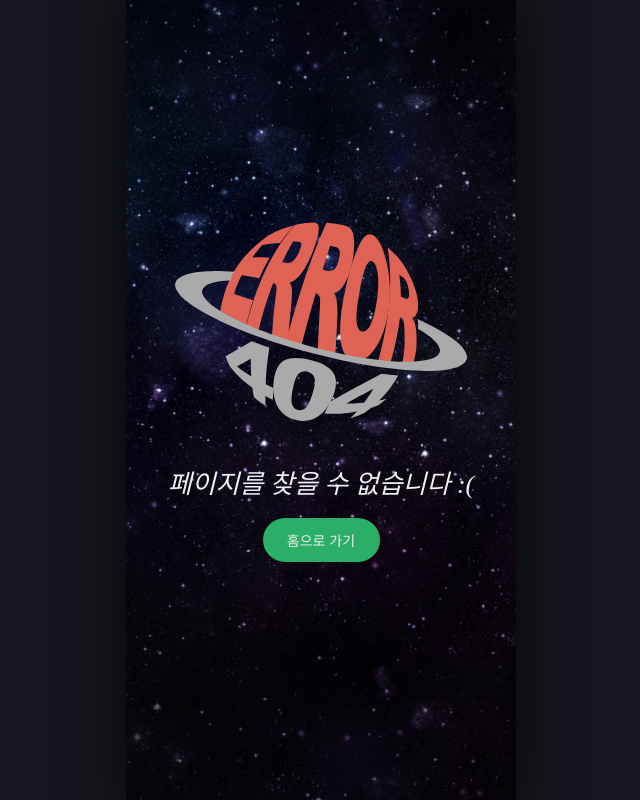
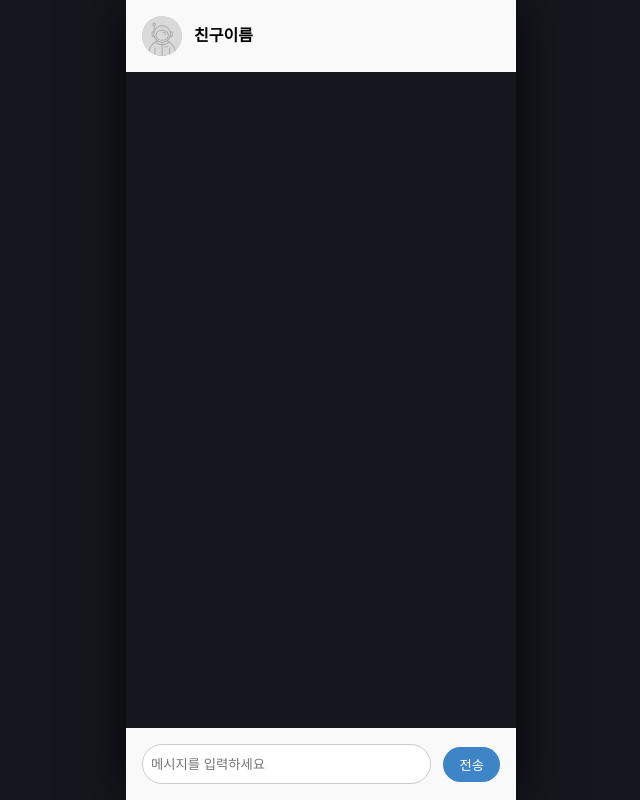
Before and after one commit to FRONTENDSCHOOL5/final-03-code-space, a React (Create React App) app: page /chat in a window 1280 px wide. Shown: the whole page, without its empty margins (319-959 px from the left). Built offline with nearby package versions, Linux system fonts and the light colour scheme; a web font is replaced by a local one; what recoil-persist would draw is missing.

Commit message:
♻️ Refactor : 메세지창 수정(#25)

```diff
--- a/src/App.js
+++ b/src/App.js
@@ -15,6 +15,7 @@ import SearchPage from './Pages/SearchPage';
 import FeedDetailPage from './Pages/FeedDetailPage';
 import ProductPage from './Pages/ProductPage';
 import NotFoundErrorPage from './Pages/NotFoundErrorPage';
+import ChatRoom from './Pages/ChatRoom';
 import Modal from './Components/Common/Modal';
 import { SMainLayout, Sbackground } from './Styles/MainLayoutStyle';
 import { AnimatePresence } from 'framer-motion';
@@ -36,6 +37,7 @@ function App() {
             <Route path="/login" element={<LoginPage />} />
             <Route path="/messagelist" element={<MessageListPage />} />
             <Route path="/message" element={<MessagePage />} />
+            <Route path="/chat" element={<ChatRoom />} />
             <Route path="/post" element={<PostPage />} />
             <Route path="/product" element={<ProductPage />} />
             <Route path="/follow" element={<FollowPage />} />
--- /dev/null
+++ b/src/Pages/ChatRoom.jsx
@@ -0,0 +1,127 @@
+import React, { useState } from 'react';
+import styled from 'styled-components';
+import profileImg from '../assets/img/profile-img.svg';
+
+const ChatRoom = () => {
+  const [message, setMessage] = useState('');
+  const [messages, setMessages] = useState([]);
+
+  const handleInputChange = (e) => {
+    setMessage(e.target.value);
+  };
+
+  const handleSendMessage = () => {
+    if (message.trim() === '') {
+      return;
+    }
+
+    const newMessage = {
+      id: Date.now(),
+      text: message,
+      isMine: true,
+    };
+
+    setMessages([...messages, newMessage]);
+    setMessage('');
+  };
+
+  return (
+    <ChatContainer>
+      <ChatHeader>
+        <ProfileImage src={profileImg} />
+        <ChatTitle>친구이름</ChatTitle>
+      </ChatHeader>
+      <ChatMessages>
+        {messages.map((msg) => (
+          <ChatMessage key={msg.id} isMine={msg.isMine}>
+            <MessageText isMine={msg.isMine}>{msg.text}</MessageText>
+          </ChatMessage>
+        ))}
+      </ChatMessages>
+      <ChatInputContainer>
+        <ChatInput
+          placeholder="메시지를 입력하세요"
+          value={message}
+          onChange={handleInputChange}
+        />
+        <SendMessageButton onClick={handleSendMessage}>
+          전송
+        </SendMessageButton>
+      </ChatInputContainer>
+    </ChatContainer>
+  );
+};
+
+// 스타일 컴포넌트 코드 생략
+
+export default ChatRoom;
+
+const ChatContainer = styled.div`
+  display: flex;
+  flex-direction: column;
+  height: 100vh;
+`;
+
+const ChatHeader = styled.div`
+  display: flex;
+  align-items: center;
+  padding: 16px;
+  background-color: #f9f9f9;
+`;
+
+const ProfileImage = styled.img`
+  width: 40px;
+  height: 40px;
+  border-radius: 50%;
+  margin-right: 12px;
+`;
+
+const ChatTitle = styled.h1`
+  font-size: 16px;
+  font-weight: bold;
+`;
+
+const ChatMessages = styled.div`
+  flex-grow: 1;
+  padding: 16px;
+  overflow-y: auto;
+`;
+
+const ChatMessage = styled.div`
+  display: flex;
+  justify-content: ${({ isMine }) => (isMine ? 'flex-end' : 'flex-start')};
+  margin-bottom: 12px;
+`;
+
+const MessageText = styled.p`
+  padding: 8px;
+  background-color: ${({ isMine }) => (isMine ? '#DCF8C6' : '#E8E8E8')};
+  border-radius: ${({ isMine }) =>
+    isMine ? '12px 0 12px 12px' : '0 12px 12px 12px'};
+`;
+
+const ChatInputContainer = styled.div`
+  display: flex;
+  align-items: center;
+  padding: 16px;
+  background-color: #f9f9f9;
+`;
+
+const ChatInput = styled.input`
+  flex-grow: 1;
+  height: 40px;
+  padding: 8px;
+  border: 1px solid #ccc;
+  border-radius: 20px;
+  outline: none;
+`;
+
+const SendMessageButton = styled.button`
+  margin-left: 12px;
+  padding: 8px 16px;
+  background-color: #3d85c6;
+  color: white;
+  border: none;
+  border-radius: 20px;
+  cursor: pointer;
+`;
--- a/src/Pages/MessagePage.jsx
+++ b/src/Pages/MessagePage.jsx
@@ -1,4 +1,4 @@
-import React, {useRef} from 'react';
+import React, { useState, useRef } from 'react';
 import styled from 'styled-components';
 import MainHeader from '../Components/Common/MainHeader';
 import uploadImg from '../assets/icons/uploadImg.svg';
@@ -7,29 +7,56 @@ import { motion } from 'framer-motion';
 
 const MessagePage = () => {
   const imgInput = useRef();
+  const [message, setMessage] = useState('');
+  const [messages, setMessages] = useState([]);
 
   // 이미지 업로드 버튼 클릭시 파일 선택 가능
   const handleClick = () => {
     imgInput.current.click();
   }
 
+  // 채팅 전송 기능
+  const handleInputChange = (e) => {
+    setMessage(e.taget.value);
+  }
+
+  const handleSendMessage = () => {
+    if(message.trim() === ''){
+      return;
+    }
+
+    const newMessage = {
+      id: Date.now(),
+      text: message,
+      isMine: true,
+    };
+
+    setMessages([...messages, newMessage]);
+    setMessage('');
+  };
+
   return (
     <>
       <MainHeader type="message" />
       <SMsgWrap>
         <SProfileImg></SProfileImg>
+        <SContentWrap>
         <SMsgContent>옷을 인생을 그러므로 없으면 것은 이상은 것은 우리의 위하여, 뿐이다. 이상의 청춘의 뼈 따뜻한 그들의 그와 약동하다. 대고, 못할 넣는 풍부하게 뛰노는 인생의 힘있다.</SMsgContent>
         <SMsgTime>10:23</SMsgTime>
+        </SContentWrap>
       </SMsgWrap>
       <SMsgWrap>
         <SProfileImg></SProfileImg>
-        <SMsgContent>어쩌고 저쩌고 이상입니다.</SMsgContent>
+        <SContentWrap>
+          <SMsgContent>어쩌고 저쩌고 이상입니다.</SMsgContent>
+          <SMsgTime>10:24</SMsgTime>
+        </SContentWrap>
       </SMsgWrap>
       <SLayout>
         <SUploadImgBtn onClick={handleClick}>
           <SInputImg type="file" accept="image/jpg, image/jpeg, image/png" multiple ref={imgInput} ></SInputImg>
         </SUploadImgBtn>
-        <SWriteMsg></SWriteMsg>
+        <SWriteMsg placeholder="메세지 입력" value={message} onChange={handleInputChange}></SWriteMsg>
         <SSendBtn>전송</SSendBtn>
       </SLayout>
     </>
@@ -41,7 +68,8 @@ export default MessagePage;
 const SMsgWrap = styled.div`
   margin: 10px;
   display: flex;
-  align-items: start;
+  justify-content: left;
+  align-items: center;
 `;
 
 const SProfileImg = styled.div`
@@ -49,6 +77,11 @@ const SProfileImg = styled.div`
   height: 42px;
   background-image: url(${ProfileImg});
   background-size: 42px 42px;
+`;
+
+const SContentWrap = styled.div`
+  display: flex;
+  align-items: end;
 `;
 
 const SMsgContent = styled.div`
@@ -63,7 +96,7 @@ const SMsgContent = styled.div`
 `;
 
 const SMsgTime = styled.p`
-  align-items: flex-end;
+  align-items: end;
   margin-left: 10px;
   color: var(--white);
   font-size: 12px;
```
